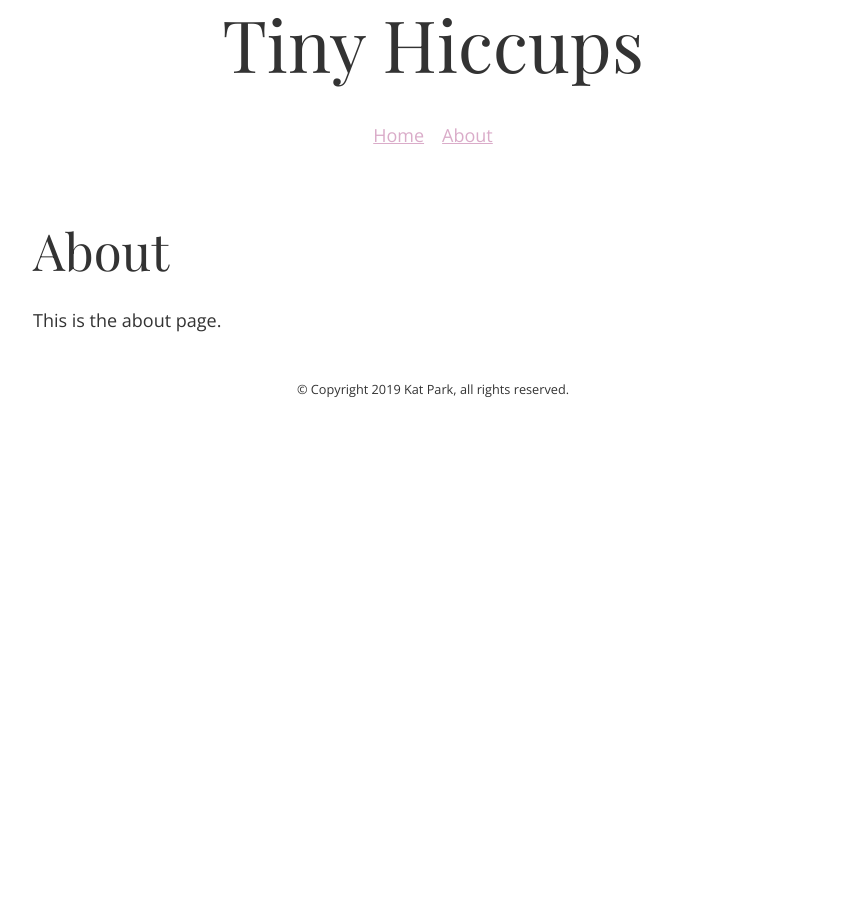
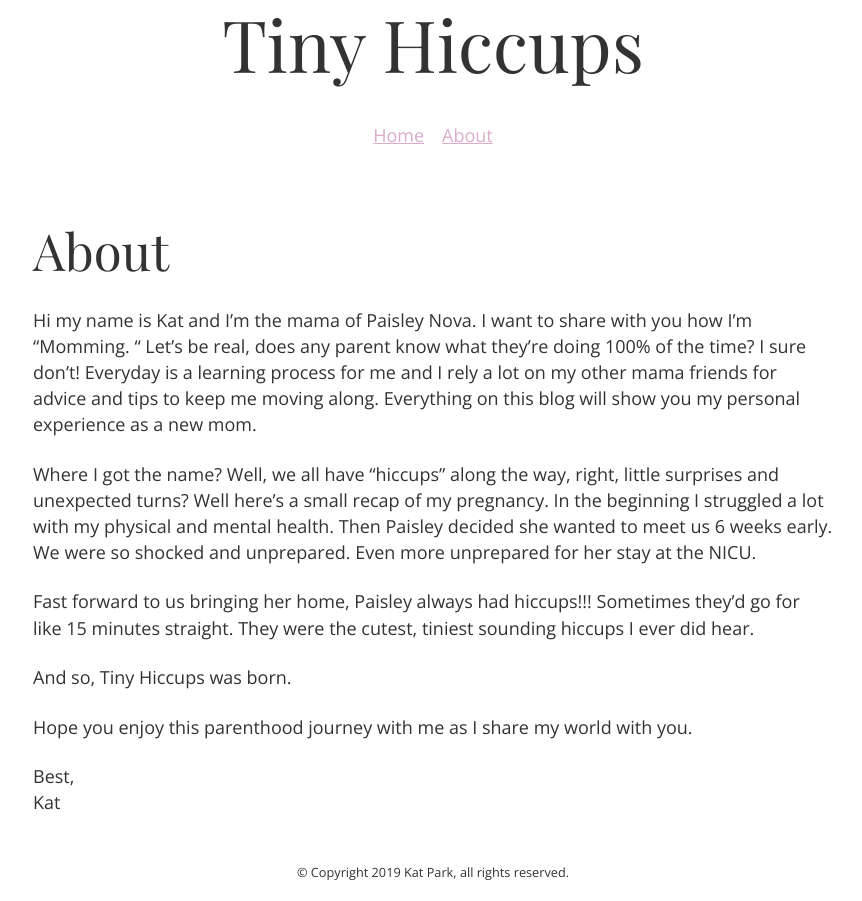
Before and after one commit to theverything/tinyhiccups, a Gatsby site: page /about in a window 1280 px wide. Shown: the whole page, without its empty margins (207-1069 px from the left). Before the commit the page ends 800 px from the top, so only its background shows below. Built offline with nearby package versions, Linux system fonts and the light colour scheme; Gatsby itself is replaced by a stand-in of ours.

Commit message:
about page

```diff
--- a/src/pages/about.js
+++ b/src/pages/about.js
@@ -6,7 +6,34 @@ export default function AboutPage() {
     <Layout>
       <div>
         <h2>About</h2>
-        <p>This is the about page.</p>
+        <p>
+          Hi my name is Kat and I’m the mama of Paisley Nova. I want to share with you how I’m “Momming. “ Let’s be
+          real, does any parent know what they’re doing 100% of the time? I sure don’t! Everyday is a learning process
+          for me and I rely a lot on my other mama friends for advice and tips to keep me moving along. Everything on
+          this blog will show you my personal experience as a new mom.
+        </p>
+
+        <p>
+          Where I got the name? Well, we all have “hiccups” along the way, right, little surprises and unexpected turns?
+          Well here’s a small recap of my pregnancy. In the beginning I struggled a lot with my physical and mental
+          health. Then Paisley decided she wanted to meet us 6 weeks early. We were so shocked and unprepared. Even more
+          unprepared for her stay at the NICU.
+        </p>
+
+        <p>
+          Fast forward to us bringing her home, Paisley always had hiccups!!! Sometimes they’d go for like 15 minutes
+          straight. They were the cutest, tiniest sounding hiccups I ever did hear.
+        </p>
+
+        <p>And so, Tiny Hiccups was born.</p>
+
+        <p>Hope you enjoy this parenthood journey with me as I share my world with you.</p>
+
+        <p>
+          Best,
+          <br />
+          Kat
+        </p>
       </div>
     </Layout>
   );
```
